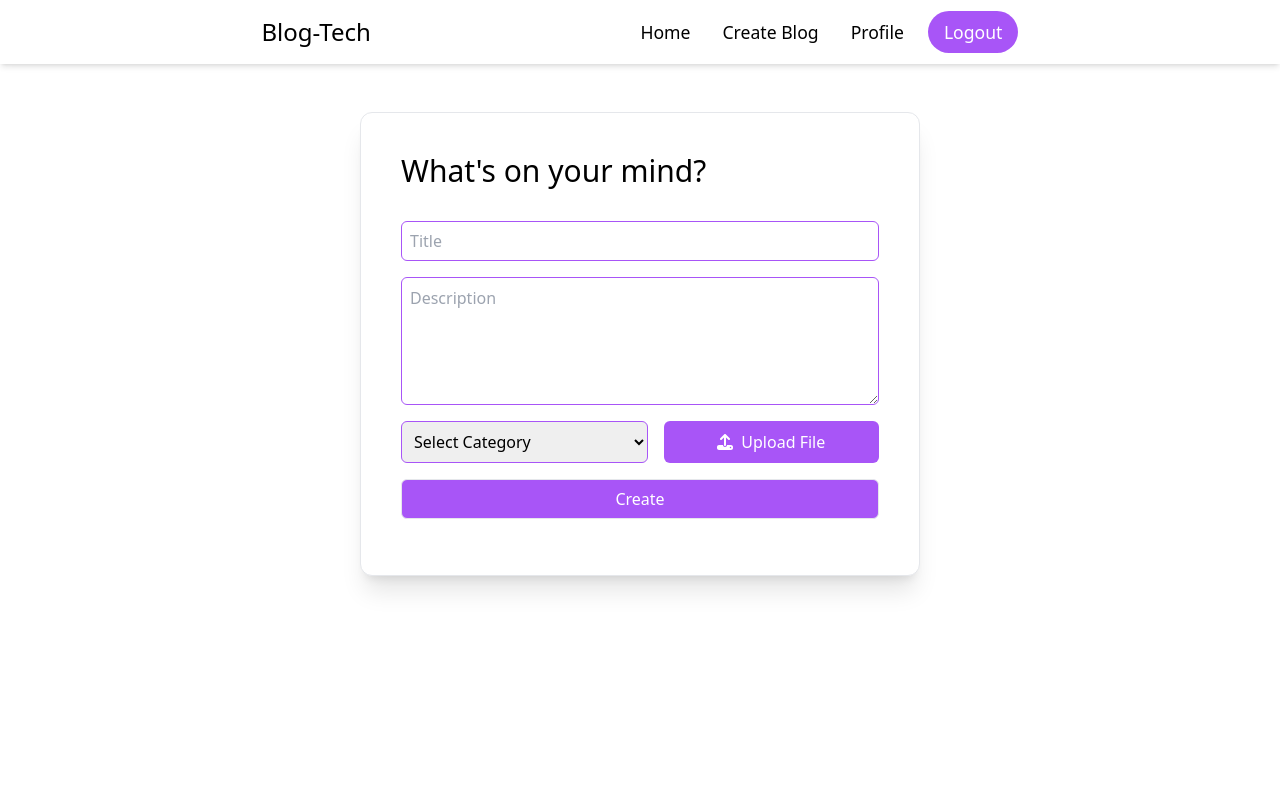
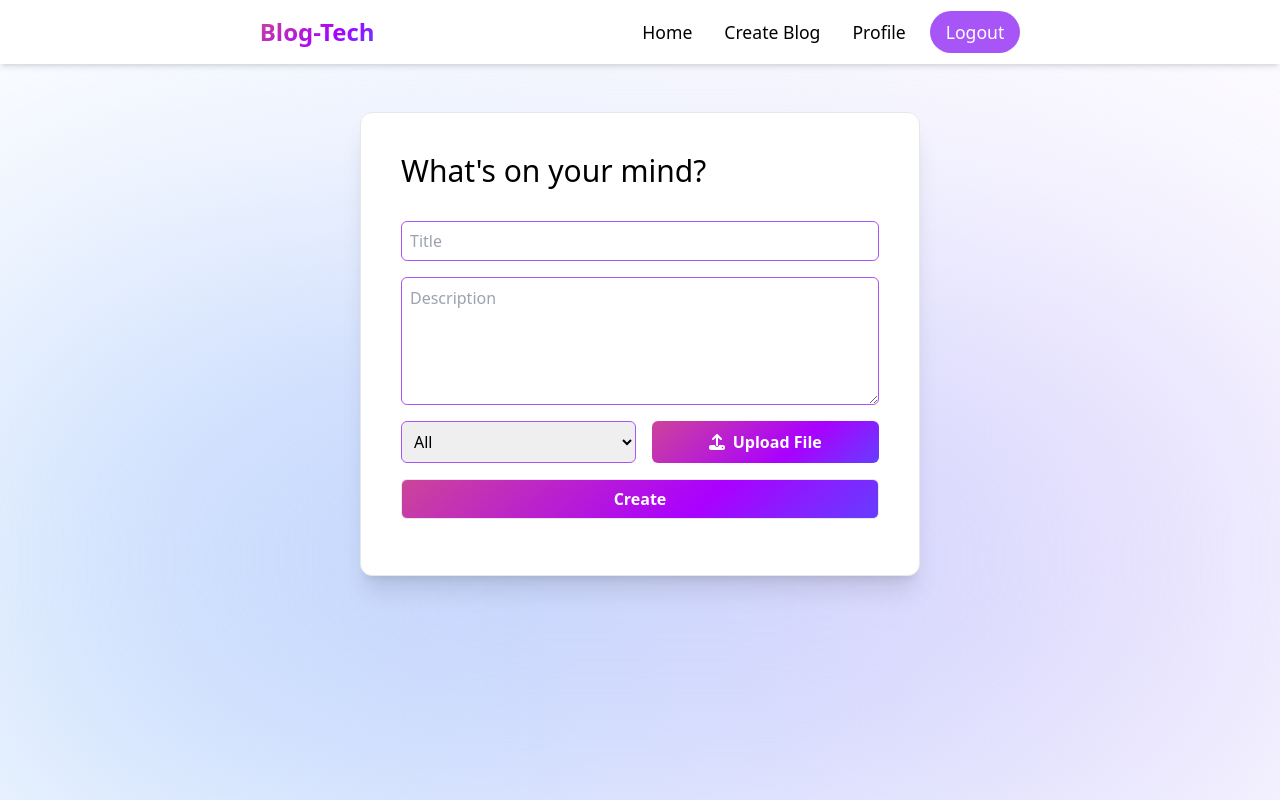
Before and after one commit to JackieMaster/Blog-App, a React (Vite) app in the folder client/: page /create-blog in a window 1280 px wide. Built offline with nearby package versions, Linux system fonts and the light colour scheme; sample sign-in values are in the browser's storage.

Commit message:
Customising Home Page UI.

```diff
--- a/client/src/App.jsx
+++ b/client/src/App.jsx
@@ -5,7 +5,9 @@ import Authentication from "./context/Authentication";
 const App = () => {
   return (
     <Authentication>
+      <div className="mt-28"/>
       <Navbar />
+      <div className="bg-bak w-full h-[60%] top-80 blur-[200px] z-[-1] absolute" />
       <Outlet />
     </Authentication>
   );
--- a/client/src/components/Navbar.jsx
+++ b/client/src/components/Navbar.jsx
@@ -28,7 +28,7 @@ const Navbar = () => {
     "text-[1.1rem] p-2 rounded-md hover:bg-slate-200 transition-all";
   return (
     <div className="fixed top-0 left-0 h-16 bg-white w-full flex items-center justify-around sm:justify-evenly shadow-md">
-      <h2 className="text-2xl">Blog-Tech</h2>
+      <h2 className="text-2xl bg-bak2 bg-clip-text text-transparent font-bold">Blog-Tech</h2>
       <div
         className={`absolute bg-white rounded-2xl sm:relative ${active} sm:top-0 sm:right-0 sm:shadow-none transition-all duration-300`}
       >
@@ -44,7 +44,7 @@ const Navbar = () => {
               <li className={linkStyle}>
                 <Link to="/auth?mode=login">Login</Link>
               </li>
-              <li className="text-[1.1rem] py-2 px-4 rounded-3xl bg-purple-500 text-white hover:bg-purple-600 text-center">
+              <li className="text-[1.1rem] py-2 px-4 rounded-3xl bg-bak2 text-white hover:bg-purple-600 text-center">
                 <Link to="/auth/?mode=signup">Sign Up</Link>
               </li>
             </>
--- a/client/src/components/authForm/authForm.jsx
+++ b/client/src/components/authForm/authForm.jsx
@@ -67,7 +67,7 @@ const AuthForm = () => {
         />
         <button
           type="submit"
-          className={`${inputStyle} bg-purple-600 text-white disabled:bg-purple-900`}
+          className={`${inputStyle} bg-bak2 font-bold text-white disabled:bg-gray-600`}
           disabled={isSubmitting}
         >
           {isSubmitting ? "Submitting..." : handleTitle}
--- a/client/src/components/ui/Card.jsx
+++ b/client/src/components/ui/Card.jsx
@@ -5,12 +5,12 @@ const Card = ({ data }) => {
   const title =
     data.title.length > 65 ? data.title.substring(0, 65) + "..." : data.title;
   const desc = data.description;
-  const description = desc.length > 120 ? desc.substring(0, 120) + "..." : desc;
+  const description = desc.length > 140 ? desc.substring(0, 140) + "..." : desc;
   const date = data.createdAt;
   const redirect = useNavigate();
 
   return (
-    <div className="w-4/5 md:w-[25rem] flex flex-col rounded-md shadow-md border">
+    <div className="w-4/5 bg-[rgba(255,255,255,0.5)] md:w-[25rem] flex flex-col rounded-md shadow-md border">
       <img
         src={data.img}
         alt="thubmnail"
@@ -21,7 +21,7 @@ const Card = ({ data }) => {
           {data.category.toUpperCase()}
         </span>
         <h1
-          className="text-xl hover:underline cursor-pointer"
+          className="text-2xl hover:underline cursor-pointer"
           onClick={() => redirect(`/users/${data.author}/${data._id}`)}
         >
           {title}
--- a/client/src/index.css
+++ b/client/src/index.css
@@ -1,7 +1,3 @@
 @tailwind base;
 @tailwind components;
 @tailwind utilities;
-
-.ck-editor__editable:not(.ck-editor__nested-editable) {
-    height: 10rem;
-}
--- a/client/src/pages/auth/Auth.jsx
+++ b/client/src/pages/auth/Auth.jsx
@@ -17,7 +17,7 @@ const Auth = () => {
   }, [searchParams, redirect, isAuth]);
 
   return (
-    <div className="h-[100vh] w-full flex flex-col items-center justify-center bg-bak bg-cover">
+    <div className="flex items-center justify-center">
       <AuthForm />
     </div>
   );
--- a/client/src/pages/blogs/BlogDetailes.jsx
+++ b/client/src/pages/blogs/BlogDetailes.jsx
@@ -27,7 +27,7 @@ const Blogs = () => {
   return (
     <div className="flex flex-col items-center">
       <div
-        className="flex items-center mt-24 gap-1 underline cursor-pointer w-[85%] md:w-[70%] xl:w-[50%]"
+        className="flex items-center gap-1 underline cursor-pointer w-[85%] md:w-[70%] xl:w-[50%]"
         onClick={() => history(-1)}
       >
         <IoArrowBack />
--- a/client/src/pages/blogs/CreateBlog.jsx
+++ b/client/src/pages/blogs/CreateBlog.jsx
@@ -1,5 +1,6 @@
 import { useContext, useState } from "react";
 import { AuthContext } from "../../context/Authentication";
+import { categories, capitalizeFirstLetter } from "../../utils/categories";
 import { FaUpload } from "react-icons/fa6";
 
 const CreateBlog = () => {
@@ -58,7 +59,7 @@ const CreateBlog = () => {
   return (
     <div className="flex justify-center">
       {isAuth ? (
-        <div className="flex flex-col sm:p-10 w-[90%] sm:w-[30rem] my-28 xl:w-[35rem] h-[fit-content] gap-8 sm:shadow-xl sm:border  rounded-xl bg-white">
+        <div className="flex flex-col sm:p-10 w-[90%] sm:w-[30rem] xl:w-[35rem] h-[fit-content] gap-8 sm:shadow-xl sm:border  rounded-xl bg-white">
           <h1 className="text-3xl">What&#39;s on your mind?</h1>
           <form
             className="flex flex-col gap-4"
@@ -88,26 +89,17 @@ const CreateBlog = () => {
                 onChange={(e) => setCategory(e.target.value)}
                 className="border border-purple-500 p-2 rounded-md flex-grow"
               >
-                <option value="all">Select Category</option>
-                <option value="tech">Tech</option>
-                <option value="fashion">Fashion</option>
-                <option value="nature">Nature</option>
-                <option value="travel">Travel</option>
-                <option value="fitness">Fitness</option>
-                <option value="lifestyle">Lifestyle</option>
-                <option value="finance">Finance</option>
-                <option value="news">News</option>
-                <option value="business">Business</option>
-                <option value="crafts">Crafts</option>
-                <option value="music">Music</option>
-                <option value="food">Food</option>
-                <option value="marketing">Marketing</option>
-                <option value="photography">Photography</option>
-                <option value="others">Others</option>
+                {categories.map((items, index) => {
+                  return (
+                    <option value={items} key={index}>
+                      {capitalizeFirstLetter(items)}
+                    </option>
+                  );
+                })}
               </select>
               <label
                 htmlFor="input-file"
-                className="cursor-pointer text-white flex-grow bg-purple-500 p-2 rounded-md flex items-center justify-center gap-2"
+                className="cursor-pointer text-white flex-grow bg-bak2 font-bold p-2 rounded-md flex items-center justify-center gap-2"
               >
                 <FaUpload /> Upload File
               </label>
@@ -130,7 +122,7 @@ const CreateBlog = () => {
             )}
             <button
               type="submit"
-              className="border h-10 rounded-md bg-purple-500 text-white"
+              className="border h-10 rounded-md bg-bak2 text-white font-bold"
               disabled={loading}
             >
               Create
--- a/client/src/pages/home/Home.jsx
+++ b/client/src/pages/home/Home.jsx
@@ -1,6 +1,7 @@
 import { useEffect, useState } from "react";
-import { useSearchParams } from "react-router-dom";
+import { Link, useSearchParams } from "react-router-dom";
 import Card from "../../components/ui/Card";
+import { categories, capitalizeFirstLetter } from "../../utils/categories";
 
 const Home = () => {
   const [data, setData] = useState([]);
@@ -14,18 +15,71 @@ const Home = () => {
       );
       const resData = await response.json();
       setData(resData);
+      console.log(resData);
     };
     fetchdata();
   }, [searchParams]);
 
   return (
-    <div className="flex flex-col items-center">
-      <h1 className="text-3xl font-thin my-28">Welcome to Blog-Tech</h1>
-      {data.length > 0 ? <div className="grid grid-cols-1 md:grid-cols-2 gap-8 justify-items-center">
-        {data.map((items) => {
-          return <Card key={items._id} data={items} />;
-        })}
-      </div>:<h1 className="mt-4">Cannot find any blog with &#39;{searchParams.get('category')}&#39; category.</h1>}
+    <div className="flex flex-col items-center justify-center gap-10">
+      <div className="md:w-[80%] xl:w-[65%] md:text-center flex flex-col gap-5 md:gap-10 items-center">
+        <h1 className="text-5xl md:text-6xl font-[700] ml-4 sm:ml-0 mt-5 md:mt-20">
+          Unlock Your Creativity:{" "}
+          <span className="text-transparent bg-bak2 bg-clip-text">
+            Explore a World of Inspiration with Our Blogging Platform
+          </span>
+        </h1>
+        <p className="ml-4 md:w-[80%] text-xl font-[500]">
+          Ignite your passion for writing and share your voice with the world
+          through our intuitive blogging platform. Unleash your creativity and
+          join a community of fellow bloggers today.
+        </p>
+        <div className="flex gap-4">
+          <button className="w-40 sm:w-44 p-3 font-[500] shadow-md bg-white rounded-full">
+            <Link to="/auth?mode=login">Log in</Link>
+          </button>
+          <button className="w-40 sm:w-44 p-3 shadow-md font-[500] bg-bak2 text-white rounded-full">
+            <Link>Getting Started</Link>
+          </button>
+        </div>
+      </div>
+
+      <div className="grid grid-cols-1 md:grid-cols-2 xl:grid-cols-3 gap-8 justify-items-center mt-10">
+        <div className="w-[80%] md:w-[25rem] xl:w-96 bg-[rgba(255,255,255,0.3)] rounded-md px-4 py-6 flex flex-col gap-4">
+          <Link to="/create-blog">
+            <button className="bg-bak2 w-full h-10 rounded-xl shadow-md font-bold text-white">
+              Create Blog
+            </button>
+          </Link>
+          <h2 className="text-xl">Categories</h2>
+          <ul className="flex gap-2 w-full flex-wrap">
+            {categories.map((items, index) => {
+              return (
+                <li
+                  key={index}
+                  className="p-4 bg-purple-500 py-1 shadow-md text-white rounded-full cursor-pointer"
+                >
+                  <Link to={`/?category=${items}`}>
+                    {capitalizeFirstLetter(items)}
+                  </Link>
+                </li>
+              );
+            })}
+          </ul>
+        </div>
+        {data.length > 0 ? (
+          data.map((items) => {
+            return <Card key={items._id} data={items} />;
+          })
+        ) : (
+          <div className="xl:col-span-2 flex justify-center items-center">
+            <h1>
+              Cannot find any blog with &#39;{searchParams.get("category")}&#39;
+              category.
+            </h1>
+          </div>
+        )}
+      </div>
     </div>
   );
 };
--- a/client/src/pages/users/UserDetails.jsx
+++ b/client/src/pages/users/UserDetails.jsx
@@ -26,7 +26,7 @@ const UserDetails = () => {
   const joinDate = data.joinDate;
 
   return (
-    <div className="flex flex-col gap-5 my-24 items-center justify-center">
+    <div className="flex flex-col gap-5 items-center justify-center">
       {"blogs" in data ? (
         <div className="w-[fit-content]">
           <span
--- /dev/null
+++ b/client/src/utils/categories.js
@@ -0,0 +1,24 @@
+const capitalizeFirstLetter = (str) => {
+  const capitalWord = str.charAt(0).toUpperCase() + str.slice(1);
+  return capitalWord;
+};
+
+const categories = [
+  "all",
+  "tech",
+  "fashion",
+  "nature",
+  "travel",
+  "fitness",
+  "lifestyle",
+  "finance",
+  "news",
+  "business",
+  "crafts",
+  "music",
+  "food",
+  "marketing",
+  "photography",
+  "others",
+];
+export { categories, capitalizeFirstLetter };
--- a/client/tailwind.config.js
+++ b/client/tailwind.config.js
@@ -7,7 +7,8 @@ export default {
   theme: {
     extend: {
       backgroundImage: {
-        bak: "linear-gradient(62deg, #8EC5FC 0%, #E0C3FC 100%)"
+        bak: "linear-gradient(62deg, #8EC5FC 0%, #E0C3FC 100%)",
+        bak2: "linear-gradient(319deg, #663dff 0%, #aa00ff 37%, #cc4499 100%)",
       }
     },
   },
```
